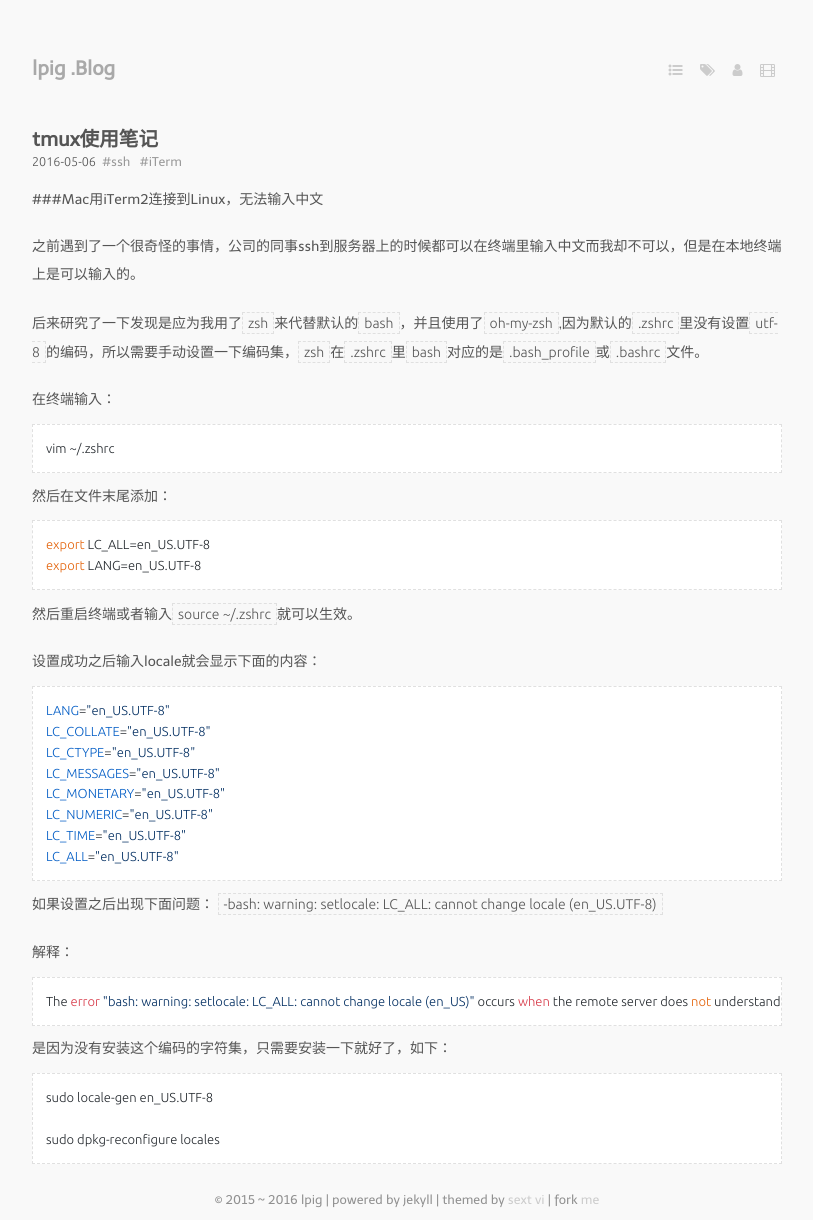
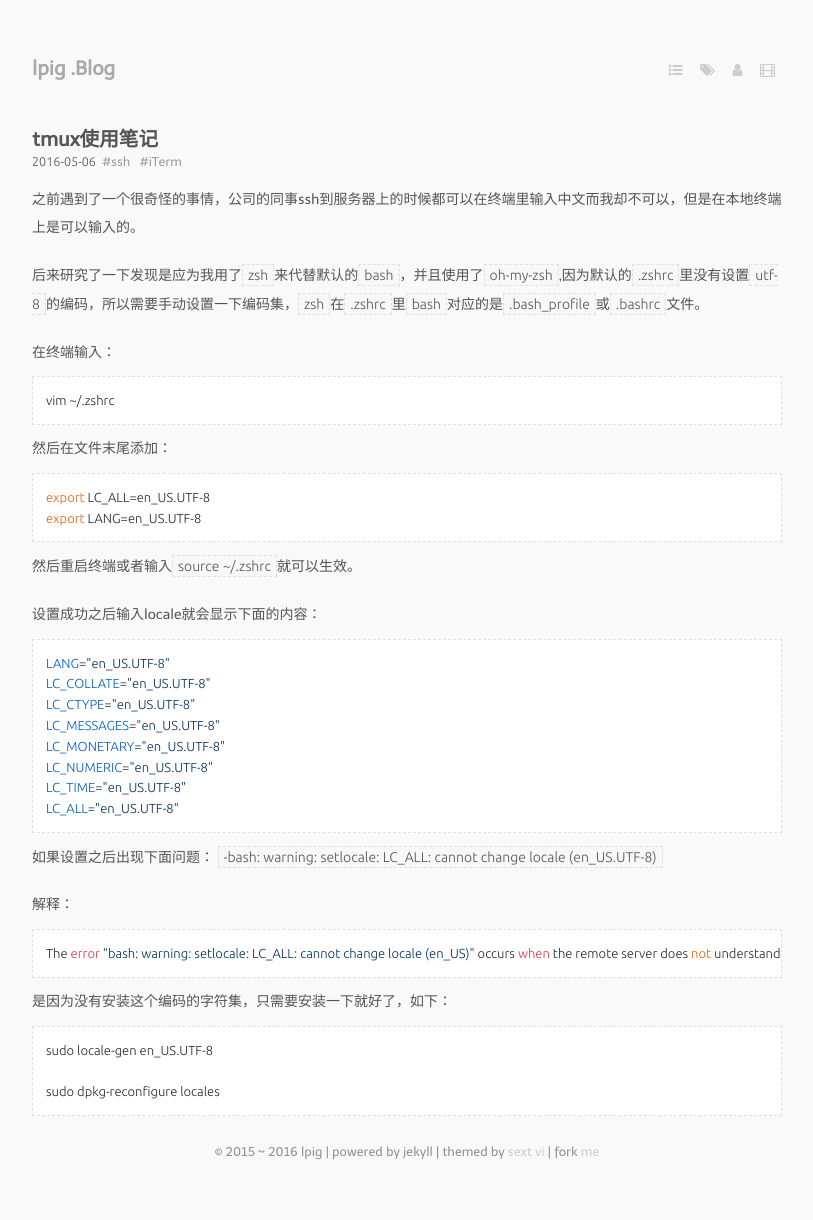
Before and after one commit to lpig/lpig.github.io, a Jekyll site: the page built from _posts/2016-05-06-char-set.markdown, in a window 1280 px wide. Shown: the whole page, without its empty margins (233-1046 px from the left). Built offline with Jekyll 4.4.1, drawn with Linux system fonts in a browser that asks for light colours; nearby versions of some CDN libraries; comment, search, counter and statistics services are not loaded; after the commit the page ends 1173 px from its top, so only the background shows below that.

Commit message:
fix post

```diff
--- a/_posts/2016-05-06-char-set.markdown
+++ b/_posts/2016-05-06-char-set.markdown
@@ -6,8 +6,6 @@ tags:
   - ssh
   - iTerm
 ---
-
-###Mac用iTerm2连接到Linux，无法输入中文
 
 之前遇到了一个很奇怪的事情，公司的同事ssh到服务器上的时候都可以在终端里输入中文而我却不可以，但是在本地终端上是可以输入的。
 
```
